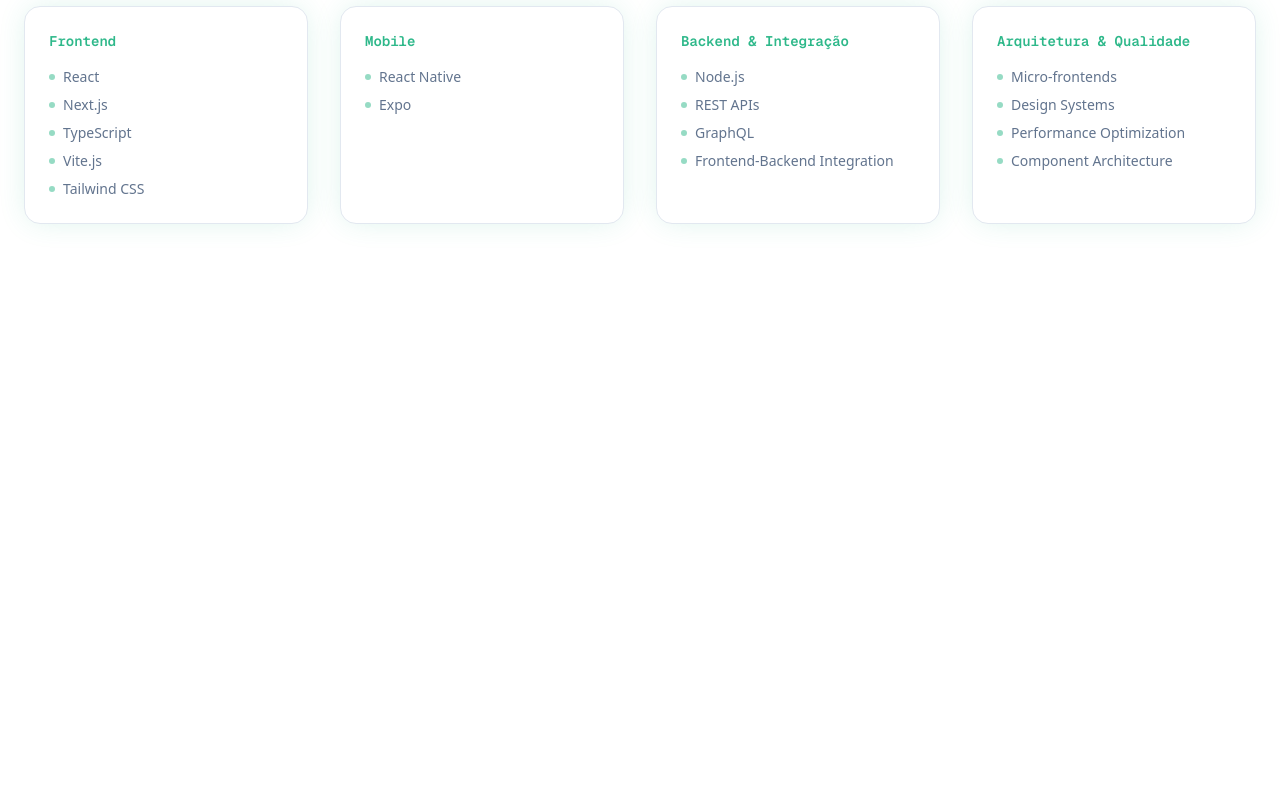
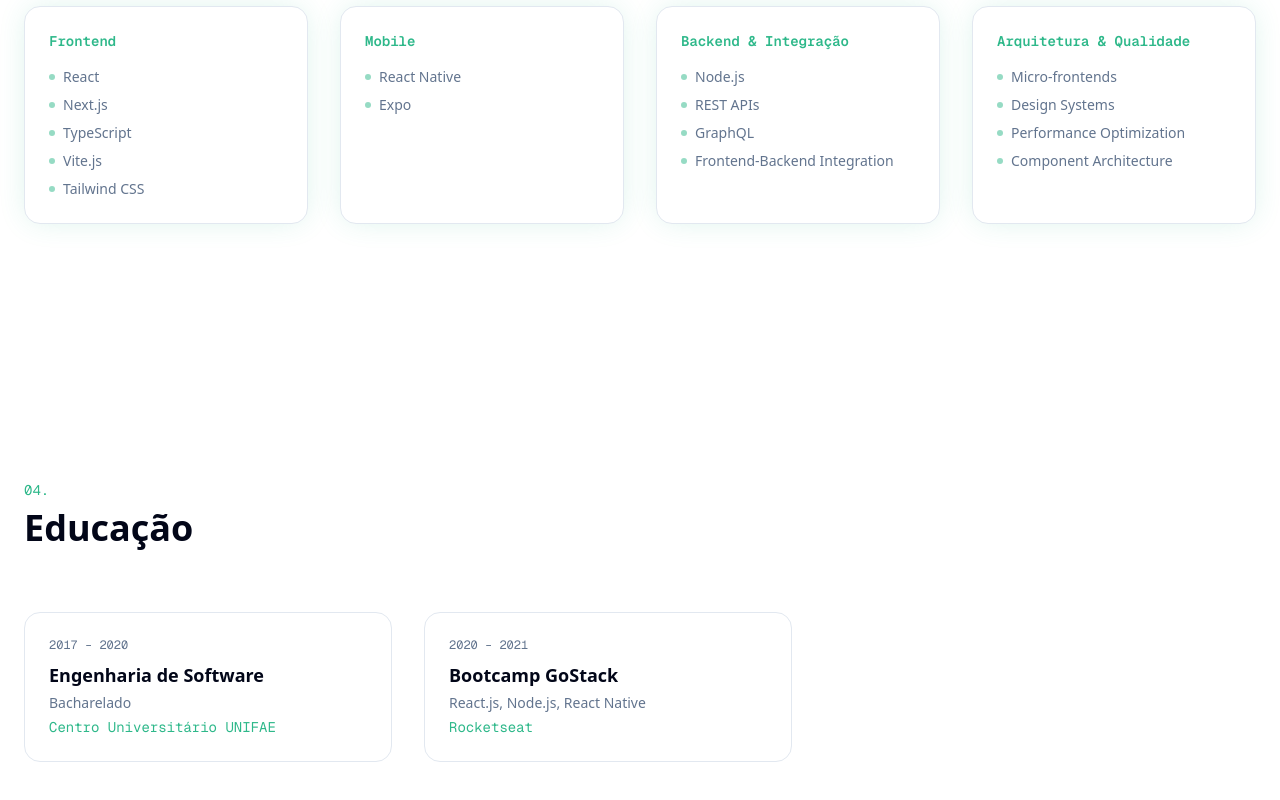
Before and after one commit to Rodrigo-Barrettoo/dev-rbarreto, a Next.js app: page / in a window 1280 px wide. Shown: the part 3480-4280 px from the top of the page. Before the commit the page ends 3832 px from the top, so only its background shows below. Built offline with nearby package versions, Linux system fonts and the light colour scheme.

Commit message:
feat: add Education component to display educational background

```diff
--- a/src/app/page.tsx
+++ b/src/app/page.tsx
@@ -1,4 +1,5 @@
 import { About } from "@/components/about";
+import { Education } from "@/components/education";
 import { Experience } from "@/components/experience";
 import { Header } from "@/components/header";
 import { Hero } from "@/components/hero";
@@ -14,9 +15,9 @@
         <About />
         <Experience />
         <TechStack />
+        <Education />
 
         {/*
-        <Education />
         <Contact /> */}
       </main>
       {/* <Footer /> */}
--- /dev/null
+++ b/src/components/education/index.tsx
@@ -0,0 +1,63 @@
+"use client";
+
+import { motion } from "framer-motion";
+
+export const Education = () => {
+  return (
+    <section id="education" className="py-24 md:py-32">
+      <div className="container mx-auto px-6">
+        <motion.div
+          initial={{ opacity: 0, y: 30 }}
+          whileInView={{ opacity: 1, y: 0 }}
+          viewport={{ once: true, margin: "-100px" }}
+          transition={{ duration: 0.6 }}
+        >
+          <p className="font-mono text-primary-brand text-sm mb-2">04.</p>
+          <h2 className="text-3xl md:text-4xl font-bold text-foreground mb-16">
+            Educação
+          </h2>
+        </motion.div>
+
+        <div className="grid md:grid-cols-2 gap-8 max-w-3xl">
+          <motion.div
+            initial={{ opacity: 0, y: 20 }}
+            whileInView={{ opacity: 1, y: 0 }}
+            viewport={{ once: true }}
+            transition={{ duration: 0.5 }}
+            className="bg-card border border-border rounded-lg p-6"
+          >
+            <p className="font-mono text-xs text-muted-foreground mb-2">
+              2017 – 2020
+            </p>
+            <h3 className="text-lg font-semibold text-foreground mb-1">
+              Engenharia de Software
+            </h3>
+            <p className="text-sm text-muted-foreground mb-1">Bacharelado</p>
+            <p className="text-sm text-primary-brand font-mono">
+              Centro Universitário UNIFAE
+            </p>
+          </motion.div>
+
+          <motion.div
+            initial={{ opacity: 0, y: 20 }}
+            whileInView={{ opacity: 1, y: 0 }}
+            viewport={{ once: true }}
+            transition={{ duration: 0.5, delay: 0.1 }}
+            className="bg-card border border-border rounded-lg p-6"
+          >
+            <p className="font-mono text-xs text-muted-foreground mb-2">
+              2020 – 2021
+            </p>
+            <h3 className="text-lg font-semibold text-foreground mb-1">
+              Bootcamp GoStack
+            </h3>
+            <p className="text-sm text-muted-foreground mb-1">
+              React.js, Node.js, React Native
+            </p>
+            <p className="text-sm text-primary-brand font-mono">Rocketseat</p>
+          </motion.div>
+        </div>
+      </div>
+    </section>
+  );
+};
```
